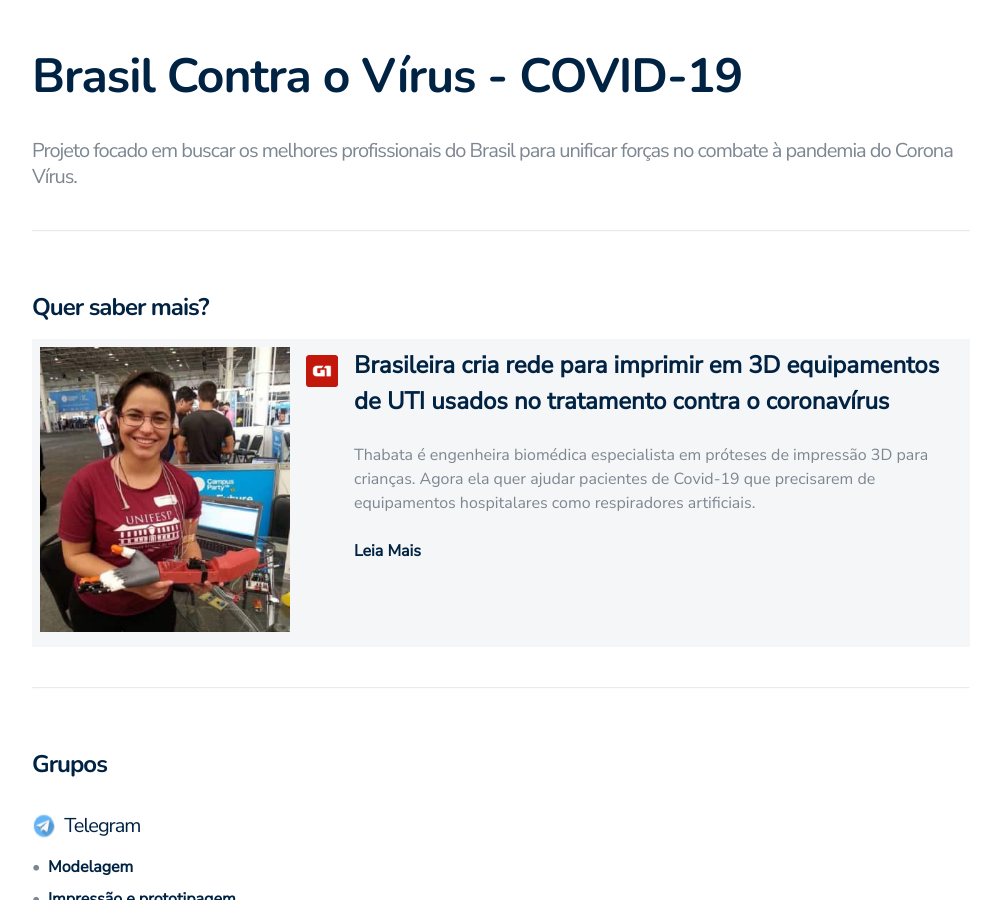
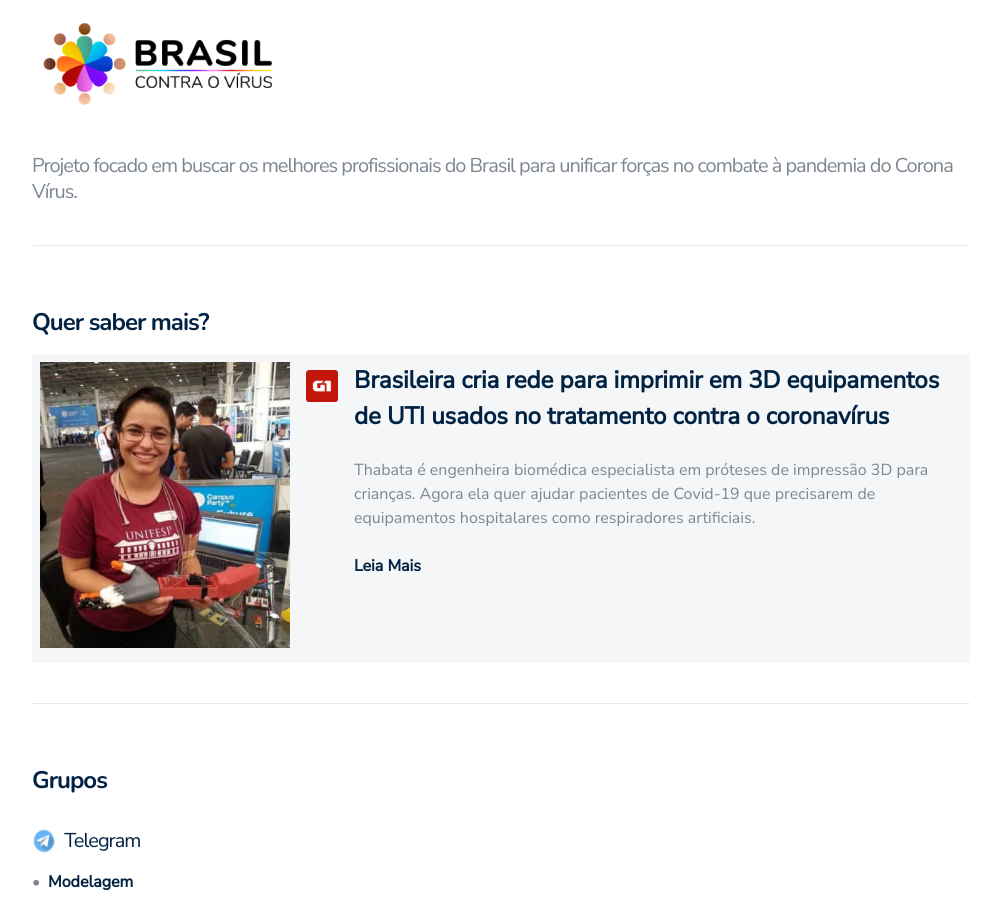
Before and after one commit to brasilcontraovirus/brasilcontraovirus.github.io, a Jekyll site: the page built from index.md, in a window 1280 px wide and 900 px high. Shown: the whole window, without its empty margins (139-1139 px from the left). Built offline with Jekyll 4.4.1, drawn with Linux system fonts in a browser that asks for light colours; our own code applies the rules of GitHub Pages for plain Markdown files.

Commit message:
Adding logo

```diff
--- a/index.md
+++ b/index.md
@@ -1,6 +1,6 @@
-# Brasil Contra o Vírus - COVID-19
+![Brasil contra o vírus](images/logo.png "Brasil contra o vírus")
 
-## Projeto focado em buscar os melhores profissionais do Brasil para unificar forças no combate à pandemia do Corona Vírus.
+## Projeto focado em buscar os melhores profissionais do Brasil para unificar forças no combate à  pandemia do Corona Vírus.
 
 ---
 
```
Also changed, not shown: images/logo.png (added).
